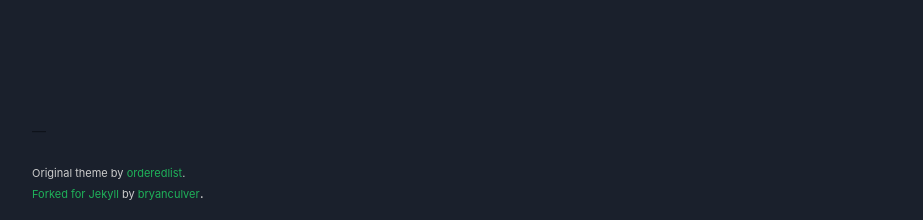
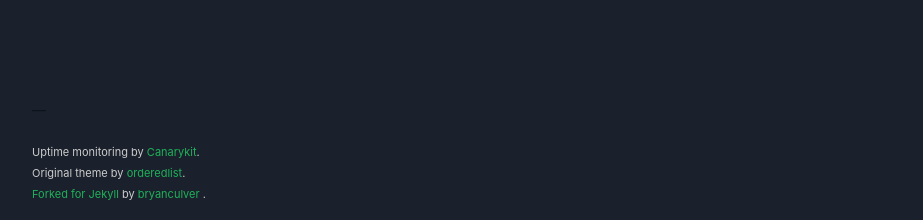
Before and after one commit to bryanculver/bryanculver.github.io, a Jekyll site: the page built from index.html, in a window 1280 px wide. Shown: the part 677-897 px from the top of the page, without its empty margins (178-1101 px from the left). Built offline with Jekyll 4.4.1, drawn with Linux system fonts in a browser that asks for light colours.

Commit message:
Added Canarykit. Link out.

```diff
--- a/_includes/footer.html
+++ b/_includes/footer.html
@@ -1,6 +1,10 @@
 <footer>
   <p><span class="text-dark">&mdash;</span></p>
-  <p><small>Original theme by <a href="https://github.com/orderedlist">orderedlist</a>.<br /><a href="https://github.com/bryanculver/minimal-jekyll">Forked for Jekyll</a> by <a href="https://github.com/bryanculver">bryanculver</a></small>.</p>
+  <p><small>
+    Uptime monitoring by <a href="https://canarykit.com/" target="_blank">Canarykit</a>.<br />
+    Original theme by <a href="https://github.com/orderedlist" target="_blank">orderedlist</a>.<br />
+    <a href="https://github.com/bryanculver/minimal-jekyll" target="_blank">Forked for Jekyll</a> by <a href="https://github.com/bryanculver" target="_blank">bryanculver</a>
+  .</small></p>
 </footer>
 <!--
 Font Awesome Free 5.1.1 by @fontawesome - https://fontawesome.com
```
